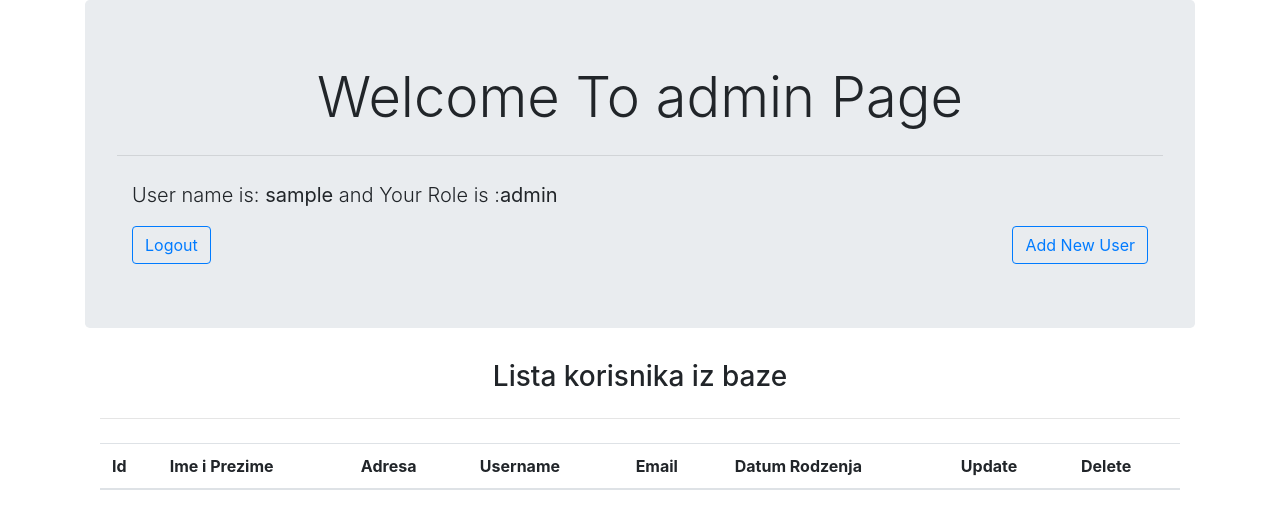
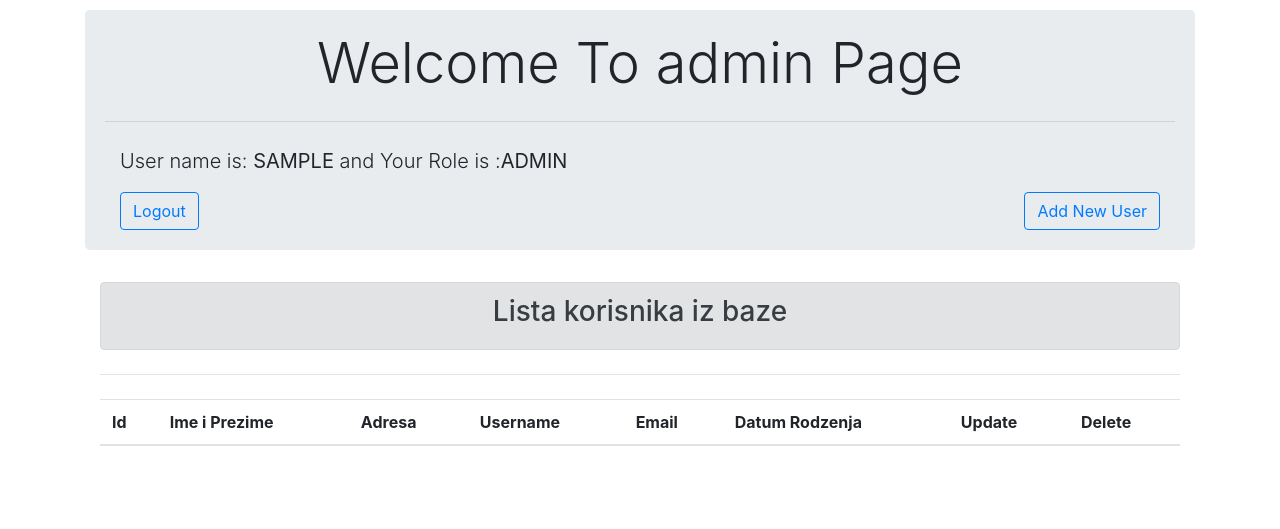
Before and after one commit to AdmirKaralic/crud, a PHP site: page /admin.php in a window 1280 px wide. Shown: the top 529 px of the page. Run offline with PHP 8.4, Linux system fonts and the light colour scheme; the visitor is signed in with stand-in values (Sample User, id 1); tables that the repository leaves empty or names only in its code hold one stand-in row (values such as "Sample post"); lists and menus that the app fills with data are empty.

Commit message:
uradjena redirekcija sa reg na user php zaobisao login stajliro admin i index

```diff
--- a/admin.php
+++ b/admin.php
@@ -14,15 +14,15 @@ if($login_role=='moderator'){
 <link rel="stylesheet" href="https://maxcdn.bootstrapcdn.com/bootstrap/4.0.0/css/bootstrap.min.css" integrity="sha384-Gn5384xqQ1aoWXA+058RXPxPg6fy4IWvTNh0E263XmFcJlSAwiGgFAW/dAiS6JXm" crossorigin="anonymous">
 </head>
 <body>
-<div class="container">
+<div class="container" style="margin-top:10px;">
 
 
 
-<div class="jumbotron">
+<div class="jumbotron" style="padding:20px;">
 <h1 class="display-4 text-center">Welcome To <?php echo $login_role;?> Page</h1>
  <hr class="my-4">
 <div class="container">
-<p class="lead">User name is: <strong><?php echo $login_session;?></strong> and Your Role is :<strong><?php echo $login_role;?></strong></p>
+<p class="lead">User name is: <strong style="text-transform:uppercase;"><?php echo $login_session;?></strong> and Your Role is :<strong style="text-transform:uppercase;"><?php echo $login_role;?></strong></p>
 <a class="btn btn-outline-primary btn-xs" role="button" id="logout" href="logout.php">Logout</a>
 <a class="btn btn-outline-primary btn-xs" style="float:right;" role="button"  href="add.php">Add New User</a>
 </div>
@@ -33,7 +33,10 @@ if($login_role=='admin'){
  $sql="SELECT id, username, imeprezime, email, dob, adresa from korisnici where not id=$login_id order by id";
 $upit1=mysql_query($sql);
 ?>
-<h3>Lista korisnika iz baze </h3>
+<div class="alert alert-secondary" role="alert">
+  <h3>Lista korisnika iz baze </h3>
+</div>
+
  <hr class="my-4">
  <div class="table-responsive">
 <table class="table table-striped">
--- a/index.php
+++ b/index.php
@@ -21,7 +21,7 @@ if(isset($_SESSION['login_user'])){
 </head>
 <body>
 <div class="container" style="margin-top:200px;">
-    <div class="col-md-12">
+    <div class="offset-4 col-md-4">
     <div class="modal-dialog" style="margin-bottom:0">
         <div class="modal-content" style="padding:5px;">
                     <div class="panel-heading">
```
Also changed, not shown: reg.php (+22 -1 lines).
